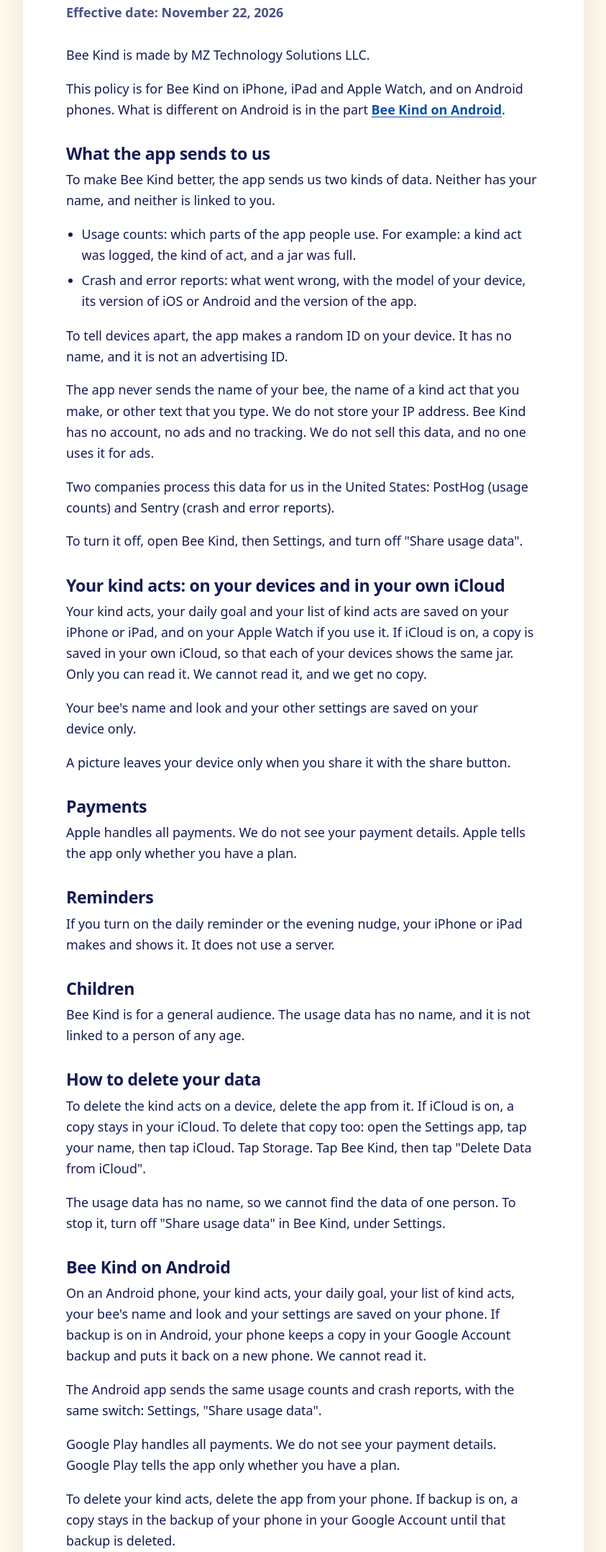
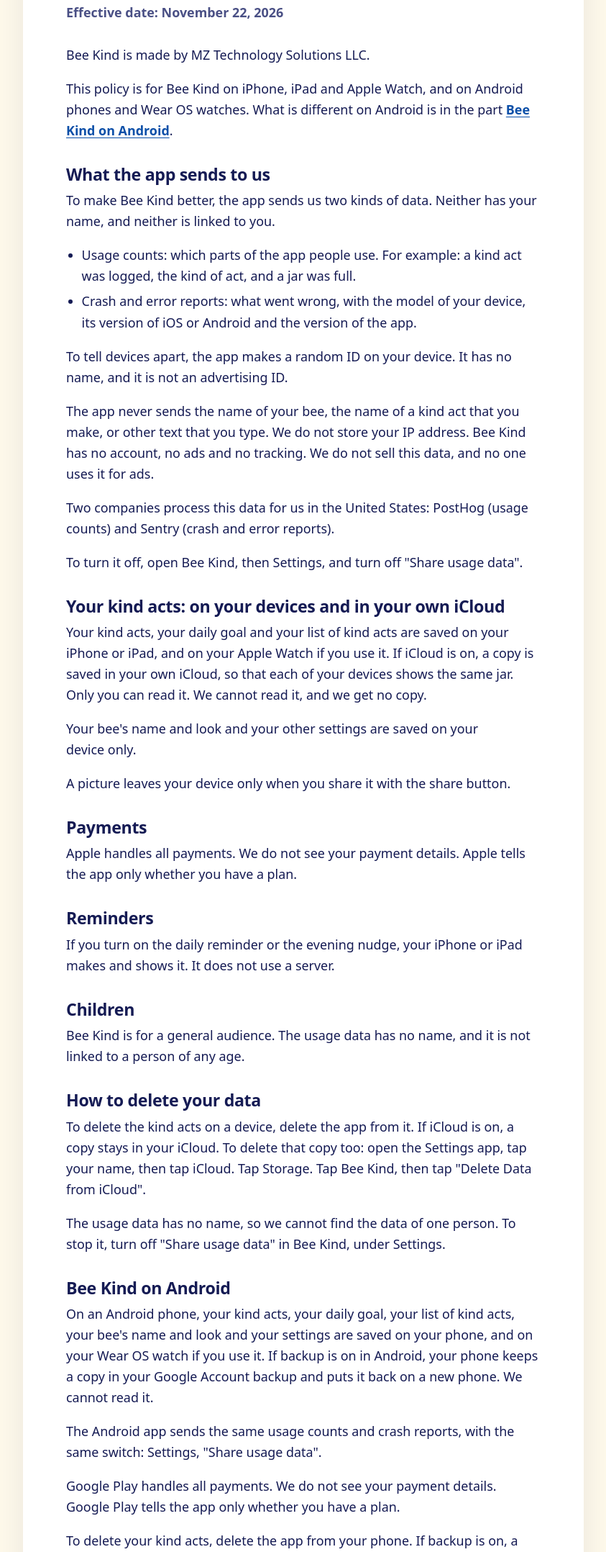
Before and after one commit to mczimm01Suncoast/beekind-site, a plain HTML site: page privacy.html in a window 1280 px wide. Shown: the part 291-2447 px from the top of the page at 72% size, without its empty margins (218-1061 px from the left). Drawn offline with Linux system fonts and the light colour scheme.

Commit message:
Website update (source commit adf43a0)
Co-Authored-By: Claude Fable 5.2 <noreply@anthropic.com>

```diff
--- a/privacy.html
+++ b/privacy.html
@@ -53,7 +53,7 @@
   <p class="doc__date">Effective date: November 22, 2026</p>
 
   <p>Bee Kind is made by MZ Technology Solutions LLC.</p>
-  <p>This policy is for Bee Kind on iPhone, iPad and Apple Watch, and on Android phones. What is different on Android is in the part <a href="#android">Bee Kind on Android</a>.</p>
+  <p>This policy is for Bee Kind on iPhone, iPad and Apple Watch, and on Android phones and Wear OS watches. What is different on Android is in the part <a href="#android">Bee Kind on Android</a>.</p>
 
   <h2>What the app sends to us</h2>
   <p>To make Bee Kind better, the app sends us two kinds of data. Neither has your name, and neither is linked to you.</p>
@@ -85,7 +85,7 @@
   <p>The usage data has no name, so we cannot find the data of one person. To stop it, turn off "Share usage data" in Bee Kind, under Settings.</p>
 
   <h2 id="android">Bee Kind on Android</h2>
-  <p>On an Android phone, your kind acts, your daily goal, your list of kind acts, your bee's name and look and your settings are saved on your phone. If backup is on in Android, your phone keeps a copy in your Google Account backup and puts it back on a new phone. We cannot read it.</p>
+  <p>On an Android phone, your kind acts, your daily goal, your list of kind acts, your bee's name and look and your settings are saved on your phone, and on your Wear OS watch if you use it. If backup is on in Android, your phone keeps a copy in your Google Account backup and puts it back on a new phone. We cannot read it.</p>
   <p>The Android app sends the same usage counts and crash reports, with the same switch: Settings, "Share usage data".</p>
   <p>Google Play handles all payments. We do not see your payment details. Google Play tells the app only whether you have a plan.</p>
   <p>To delete your kind acts, delete the app from your phone. If backup is on, a copy stays in the backup of your phone in your Google Account until that backup is deleted.</p>
```
